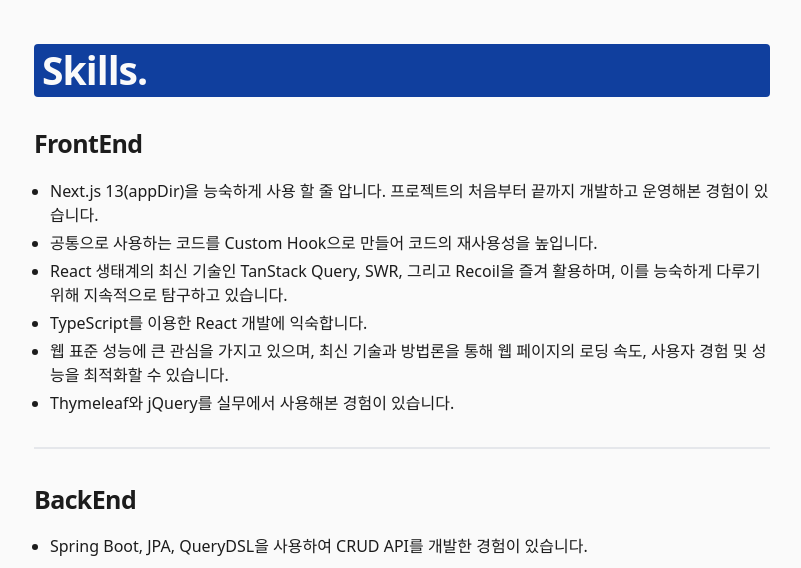
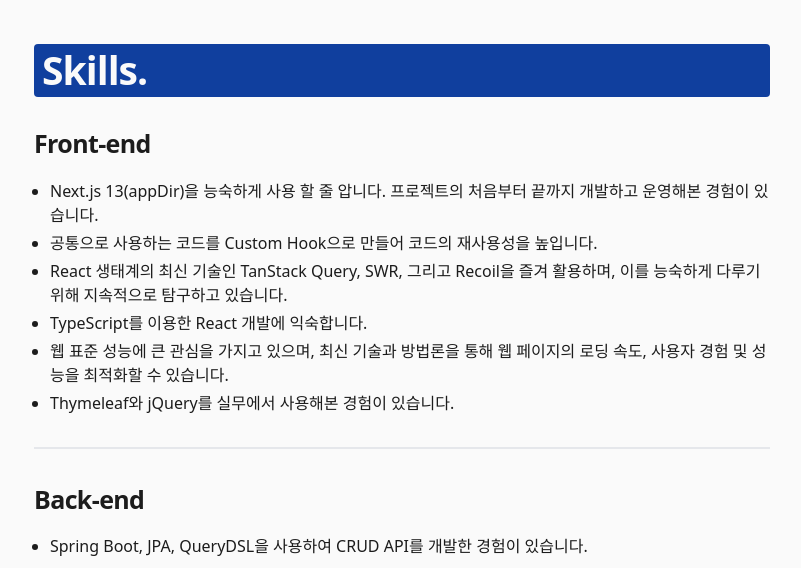
Before and after one commit to shinju4n/tech-blog, a Next.js app: page /resume in a window 1280 px wide. Shown: the part 3140-3708 px from the top of the page, without its empty margins (238-1039 px from the left). Built offline with nearby package versions, Linux system fonts and the light colour scheme.

Commit message:
fix : 단어 수정

```diff
--- a/components/resume/skills/back-end.tsx
+++ b/components/resume/skills/back-end.tsx
@@ -5,7 +5,7 @@
   return (
     <div className="flex flex-col items-start">
       <div className="mb-4">
-        <Typography size="h3">BackEnd</Typography>
+        <Typography size="h3">Back-end</Typography>
       </div>
       <ul className="pl-4 list-disc flex flex-col gap-1">
         <li>Spring Boot, JPA, QueryDSL을 사용하여 CRUD API를 개발한 경험이 있습니다.</li>
--- a/components/resume/skills/front-end.tsx
+++ b/components/resume/skills/front-end.tsx
@@ -5,7 +5,7 @@
   return (
     <div className="flex flex-col items-start">
       <div className="mb-4">
-        <Typography size="h3">FrontEnd</Typography>
+        <Typography size="h3">Front-end</Typography>
       </div>
       <ul className="pl-4 list-disc flex flex-col gap-1">
         <li>
```
